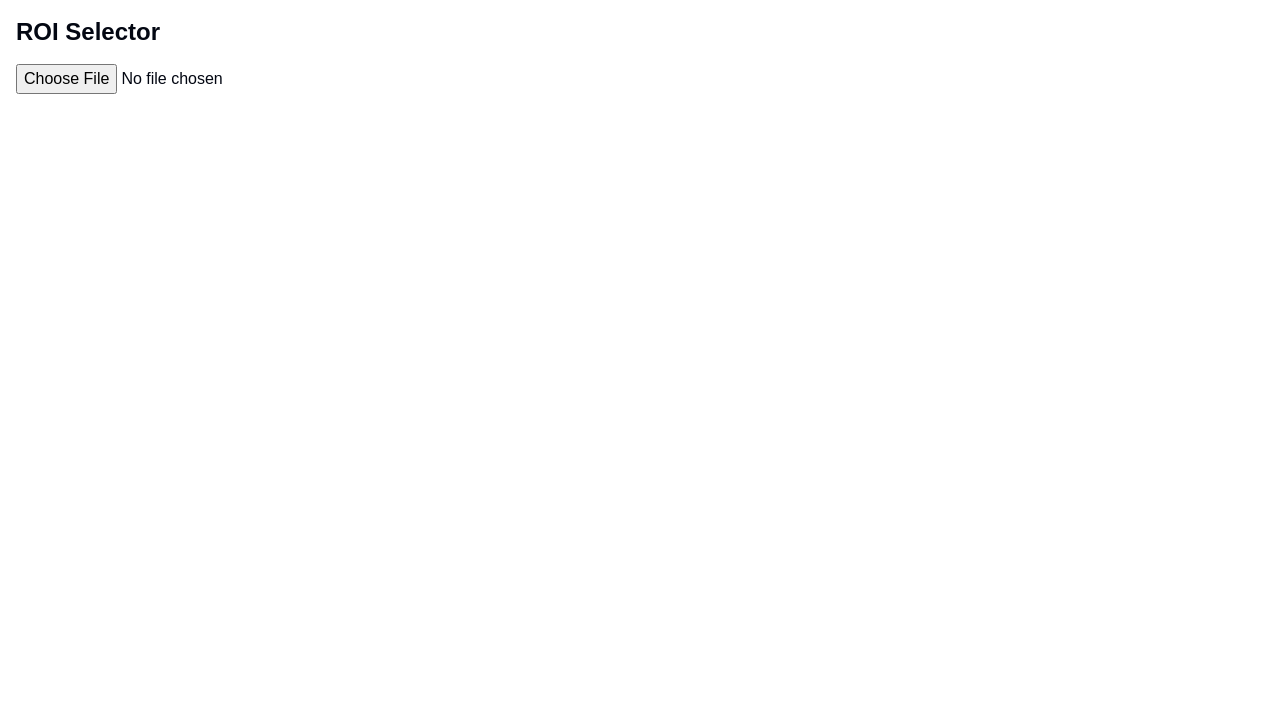
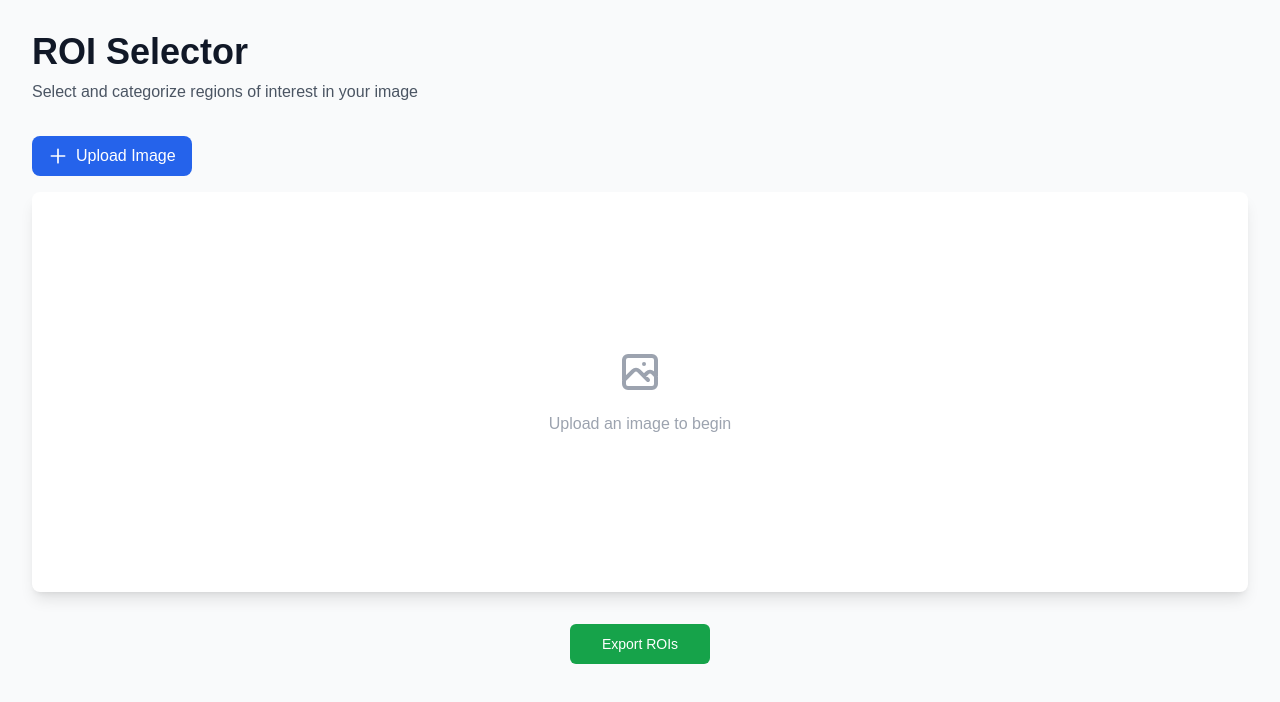
Before and after one commit to satishgsonwane/TeamAffiliationUtility, a Next.js app: page / in a window 1280 px wide. Shown: the top 702 px of the page. Built offline with nearby package versions, Linux system fonts and the light colour scheme.

Commit message:
Improved Visuals

```diff
--- a/app/page.tsx
+++ b/app/page.tsx
@@ -393,6 +393,13 @@ export default function ROISelector() {
       setSelectedROI(null)
     }
   }
+  const formatTimestamp = (date: Date): string => {
+    return date.toISOString()
+      .replace(/[:.]/g, '-')
+      .replace('T', '_')
+      .replace('Z', '');
+  }
+
   const [exportStatus, setExportStatus] = useState<string>('');
 
   const handleExport = async () => {
@@ -401,8 +408,12 @@ export default function ROISelector() {
     const categorizedROIs = savedROIs.filter(roi => roi.category && roi.dataUrl);
     const uncategorizedCount = savedROIs.length - categorizedROIs.length;
 
+    // Show warning with Badge component
     if (uncategorizedCount > 0) {
-      setExportStatus(`Warning: ${uncategorizedCount} uncategorized ROIs will be skipped.`);
+      setExportStatus(
+        `Warning: ${uncategorizedCount} uncategorized ROIs will be skipped.`
+      );
+      // Add visual delay with styled loading state
       await new Promise(resolve => setTimeout(resolve, 2000));
     }
 
@@ -412,10 +423,7 @@ export default function ROISelector() {
     try {
       for (const roi of categorizedROIs) {
         if (roi.dataUrl) {
-          const timestamp = new Date().toISOString()
-            .replace(/[:.]/g, '-')
-            .replace('T', '_')
-            .replace('Z', '');
+          const timestamp = formatTimestamp(new Date());
 
           const filename = `${timestamp}_${roi.id}.png`;
 
@@ -528,23 +536,46 @@ export default function ROISelector() {
   }, [imageUrl, savedROIs, currentROI, selectedROI])
 
   return (
-    <div className="container mx-auto p-4">
-      <h1 className="text-2xl font-bold mb-4">ROI Selector</h1>
+    <div className="min-h-screen bg-gray-50">
+      <div className="container mx-auto p-8">
+        {/* Header Section */}
+        <header className="mb-8">
+          <h1 className="text-4xl font-bold text-gray-900 mb-2">ROI Selector</h1>
+          <p className="text-gray-600">Select and categorize regions of interest in your image</p>
+        </header>
+
+        {/* Upload Button Section */}
+        <div className="mb-4">
+          <label
+            htmlFor="file-upload"
+            className="cursor-pointer inline-flex items-center px-4 py-2 bg-blue-600 hover:bg-blue-700
+              text-white rounded-lg transition-colors duration-200"
+          >
+            <svg className="w-5 h-5 mr-2" fill="none" stroke="currentColor" viewBox="0 0 24 24">
+              <path strokeLinecap="round" strokeLinejoin="round" strokeWidth="2" d="M12 4v16m8-8H4"/>
+            </svg>
+            Upload Image
+          </label>
           <input
+            id="file-upload"
             type="file"
             accept="image/*"
             onChange={handleImageUpload}
             ref={fileInputRef}
-        className="mb-4"
+            className="hidden"
           />
-      {imageUrl && (
-        <div className="mb-4 relative">
+        </div>
+
+        {/* Dedicated Image Container */}
+        <div className="mb-8 bg-white rounded-lg shadow-lg p-4 min-h-[400px] flex items-center justify-center">
+          {imageUrl ? (
+            <div className="relative w-full">
               <Image
                 src={imageUrl}
                 alt="Uploaded image"
                 width={imageDimensions.width}
                 height={imageDimensions.height}
-            className="max-w-full h-auto"
+                className="max-w-full h-auto rounded-md"
               />
               <canvas
                 ref={canvasRef}
@@ -554,38 +585,41 @@ export default function ROISelector() {
                 onMouseMove={handleMouseMove}
                 onMouseUp={handleMouseUp}
                 className={`absolute top-0 left-0 w-full h-full ${
-              activeHandle
-                ? handles[activeHandle].cursor
-                : 'cursor-crosshair'
+                  activeHandle ? handles[activeHandle].cursor : 'cursor-crosshair'
                 }`}
               />
             </div>
+          ) : (
+            <div className="text-gray-400 text-center">
+              <svg className="mx-auto h-12 w-12 mb-4" fill="none" stroke="currentColor" viewBox="0 0 24 24">
+                <path strokeLinecap="round" strokeLinejoin="round" strokeWidth="2" d="M4 16l4.586-4.586a2 2 0 012.828 0L16 16m-2-2l1.586-1.586a2 2 0 012.828 0L20 14m-6-6h.01M6 20h12a2 2 0 002-2V6a2 2 0 00-2-2H6a2 2 0 00-2 2v12a2 2 0 002 2z" />
+              </svg>
+              <p>Upload an image to begin</p>
+            </div>
           )}
+        </div>
+
+        {/* ROI Cards - Smaller width */}
         {savedROIs.length > 0 && (
-        <div className="flex flex-wrap mb-4">
+          <div className="grid grid-cols-3 sm:grid-cols-4 lg:grid-cols-6 gap-2 mt-4">
             {savedROIs.map(roi => (
               <div
                 key={roi.id}
-              className={`flex flex-col items-center mr-4 mb-4 p-2 rounded-lg ${
-                roi.id === selectedROI ? 'bg-blue-100' : ''
+                className={`p-2 rounded-lg border max-w-[160px] ${
+                  roi.id === selectedROI ? 'border-blue-500 bg-blue-50' : 'border-gray-200'
                 }`}
               >
                 {roi.dataUrl && (
-                <Image
+                  <img
                     src={roi.dataUrl}
                     alt={`ROI ${roi.id}`}
-                  width={100}
-                  height={100}
-                  className="border-2 rounded"
-                  style={{
-                    borderColor: roi.id === selectedROI ? '#2196F3' : 'transparent'
-                  }}
+                    className="w-full h-20 object-contain mb-2"
                   />
                 )}
                 <select
                   value={roi.category || ''}
                   onChange={(e) => handleCategoryChange(roi.id, e.target.value)}
-              className="mt-2 p-1 rounded border"
+                  className="w-full p-1 mb-1 border rounded text-xs"
                 >
                   <option value="">Select category</option>
                   <option value="team_A/player">Team A Player</option>
@@ -597,7 +631,7 @@ export default function ROISelector() {
                 <Button
                   onClick={() => handleDiscard(roi.id)}
                   variant="destructive"
-                className="mt-2"
+                  className="w-full text-xs py-0.5"
                 >
                   Discard
                 </Button>
@@ -605,11 +639,20 @@ export default function ROISelector() {
             ))}
           </div>
         )}
-      {savedROIs.length > 0 && (
-        <Button onClick={handleExport} variant="default" className="mt-4">
-          Export Selected ROIs
+
+        {/* Export Section */}
+        <div className="mt-8 flex items-center justify-center gap-4">
+          <Button
+            onClick={handleExport}
+            className="bg-green-600 hover:bg-green-700 text-white px-8"
+          >
+            Export ROIs
           </Button>
+          {exportStatus && (
+            <span className="text-sm text-gray-600">{exportStatus}</span>
           )}
+        </div>
+      </div>
     </div>
   )
 }
```
Lines whose indentation alone changed are shown as unchanged.
